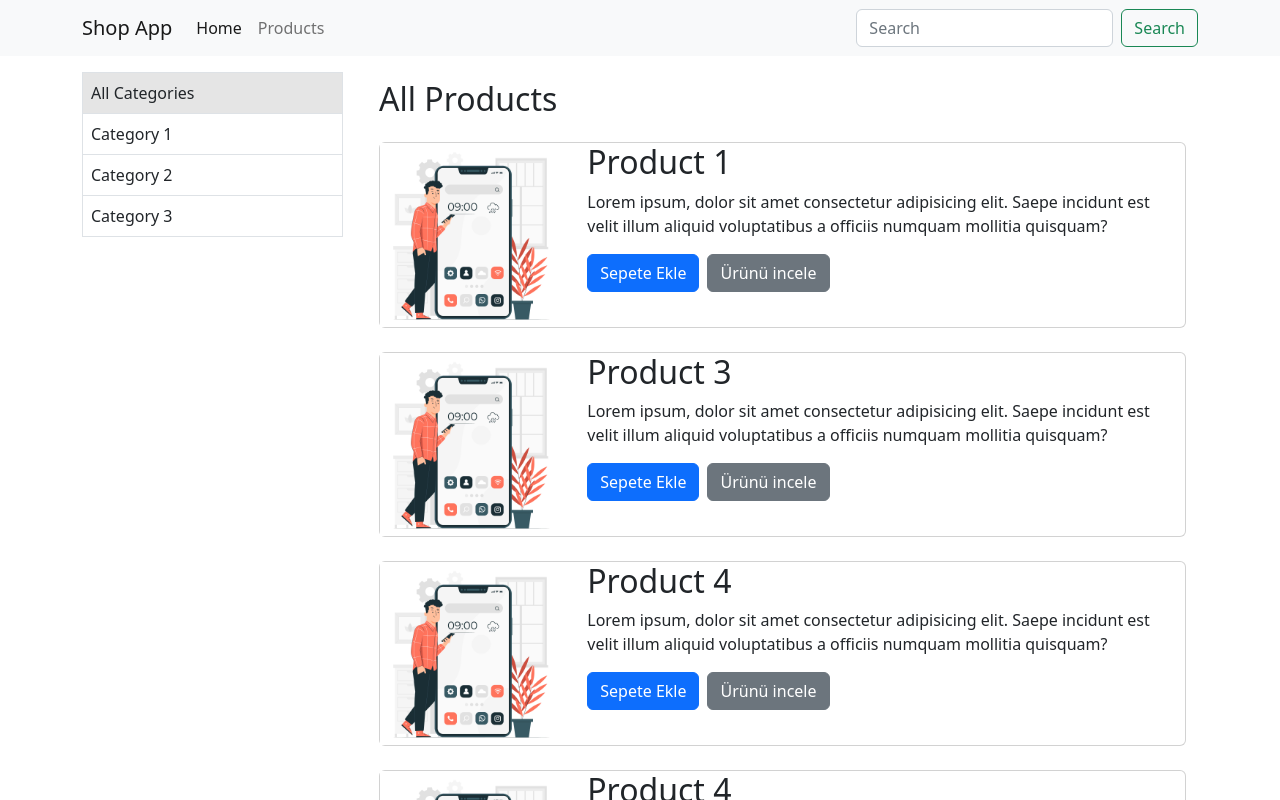
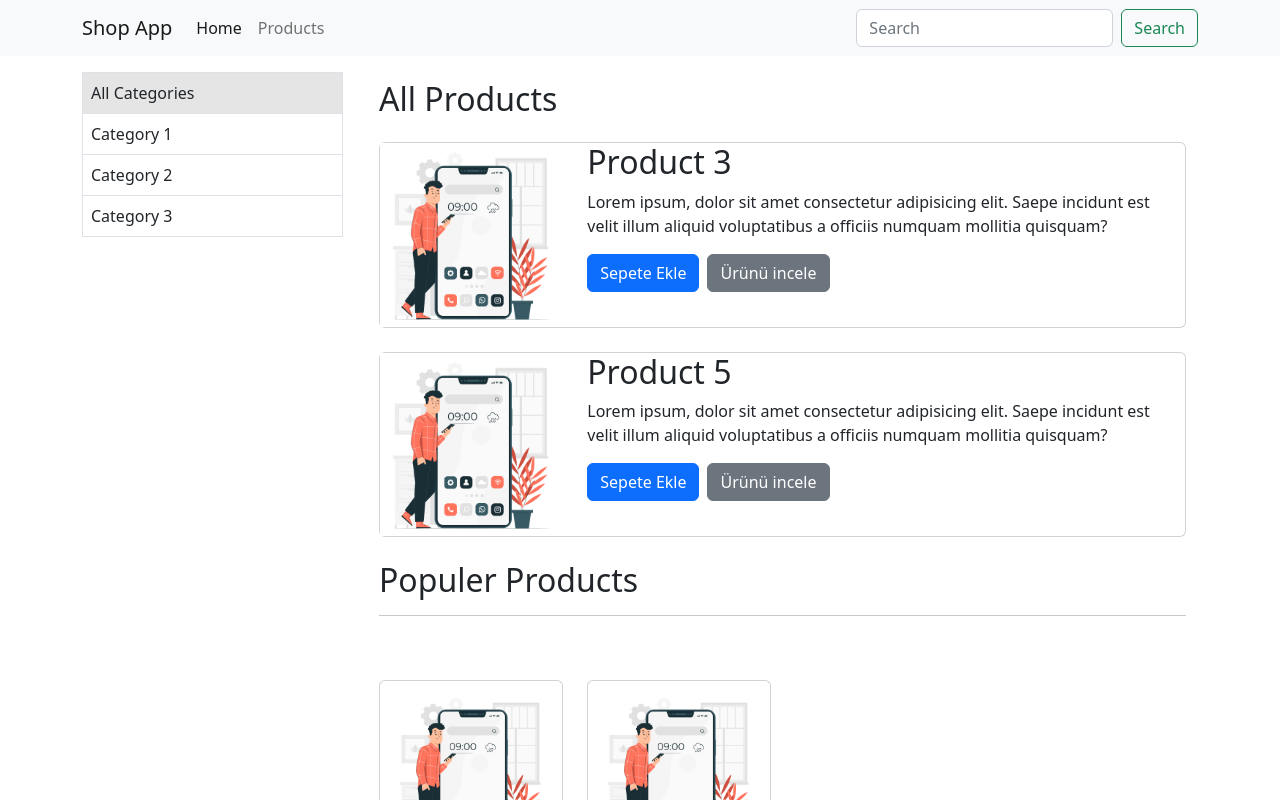
Before and after one commit to furkan-developer/angular-mini-eticaret, an Angular app: page /productlist/category/1 in a window 1280 px wide. Shown: the top 800 px of the page. Built offline with nearby package versions, Linux system fonts and the light colour scheme.

Commit message:
ADD: category filter operation

```diff
--- a/src/app/models/product.repository.ts
+++ b/src/app/models/product.repository.ts
@@ -7,10 +7,10 @@
     {id: 2, productName: "Product 2", price: 30000, imgUrl: "../../assets/phone.jpg", isActive: false, description: "Lorem ipsum, dolor sit amet consectetur adipisicing elit. Saepe incidunt est velit illum aliquid voluptatibus a officiis numquam mollitia quisquam?",categoryId:1},
     {id: 3, productName: "Product 3", price: 40000, imgUrl: "../../assets/phone.jpg", isActive: true, description: "Lorem ipsum, dolor sit amet consectetur adipisicing elit. Saepe incidunt est velit illum aliquid voluptatibus a officiis numquam mollitia quisquam?",categoryId:1},
     {id: 4, productName: "Product 4", price: 50000, imgUrl: "../../assets/phone.jpg", isActive: true, description: "Lorem ipsum, dolor sit amet consectetur adipisicing elit. Saepe incidunt est velit illum aliquid voluptatibus a officiis numquam mollitia quisquam?",categoryId:2},
-    {id: 4, productName: "Product 4", price: 50000, imgUrl: "../../assets/phone.jpg", isActive: true, description: "Lorem ipsum, dolor sit amet consectetur adipisicing elit. Saepe incidunt est velit illum aliquid voluptatibus a officiis numquam mollitia quisquam?",categoryId:1},
-    {id: 4, productName: "Product 4", price: 50000, imgUrl: "../../assets/phone.jpg", isActive: true, description: "Lorem ipsum, dolor sit amet consectetur adipisicing elit. Saepe incidunt est velit illum aliquid voluptatibus a officiis numquam mollitia quisquam?",categoryId:2},
-    {id: 4, productName: "Product 4", price: 50000, imgUrl: "../../assets/phone.jpg", isActive: true, description: "Lorem ipsum, dolor sit amet consectetur adipisicing elit. Saepe incidunt est velit illum aliquid voluptatibus a officiis numquam mollitia quisquam?",categoryId:3},
-    {id: 4, productName: "Product 4", price: 50000, imgUrl: "../../assets/phone.jpg", isActive: true, description: "Lorem ipsum, dolor sit amet consectetur adipisicing elit. Saepe incidunt est velit illum aliquid voluptatibus a officiis numquam mollitia quisquam?",categoryId:3},
+    {id: 5, productName: "Product 5", price: 50000, imgUrl: "../../assets/phone.jpg", isActive: true, description: "Lorem ipsum, dolor sit amet consectetur adipisicing elit. Saepe incidunt est velit illum aliquid voluptatibus a officiis numquam mollitia quisquam?",categoryId:1},
+    {id: 6, productName: "Product 6", price: 50000, imgUrl: "../../assets/phone.jpg", isActive: true, description: "Lorem ipsum, dolor sit amet consectetur adipisicing elit. Saepe incidunt est velit illum aliquid voluptatibus a officiis numquam mollitia quisquam?",categoryId:2},
+    {id: 7, productName: "Product 7", price: 50000, imgUrl: "../../assets/phone.jpg", isActive: true, description: "Lorem ipsum, dolor sit amet consectetur adipisicing elit. Saepe incidunt est velit illum aliquid voluptatibus a officiis numquam mollitia quisquam?",categoryId:3},
+    {id: 8, productName: "Product 8", price: 50000, imgUrl: "../../assets/phone.jpg", isActive: true, description: "Lorem ipsum, dolor sit amet consectetur adipisicing elit. Saepe incidunt est velit illum aliquid voluptatibus a officiis numquam mollitia quisquam?",categoryId:3},
   ]
 
   getProducts():Product[]{
--- a/src/app/productlist/productlist.component.ts
+++ b/src/app/productlist/productlist.component.ts
@@ -1,5 +1,6 @@
 import { identifierName } from '@angular/compiler';
 import { Component, OnInit } from '@angular/core';
+import { ActivatedRoute } from '@angular/router';
 import { Product } from '../models/product';
 import { ProductRepository } from '../models/product.repository';
 
@@ -8,7 +9,7 @@
   templateUrl: './productlist.component.html',
   styleUrls: ['./productlist.component.css']
 })
-export class ProductlistComponent {
+export class ProductlistComponent implements OnInit{
 
   title: String = "ShoopApp";
 
@@ -16,9 +17,21 @@
   products: Product[];
   basket : Product[] = [];
 
-  constructor() {
+  constructor(private route: ActivatedRoute) {
     this.productRepository = new ProductRepository();
-    this.products = this.productRepository.getProducts();
+    this.products = this.getAllProducts();
+  }
+
+  ngOnInit(): void {
+    this.route.params.subscribe((param)=>{
+      if(param["id"]){
+        this.products = this.productRepository.getProducts().filter(p=> p.categoryId == param["id"]);
+      }
+    });
+  }
+
+  getAllProducts(){
+    return this.productRepository.getProducts();
   }
 
   addBasket(product: Product){
```
